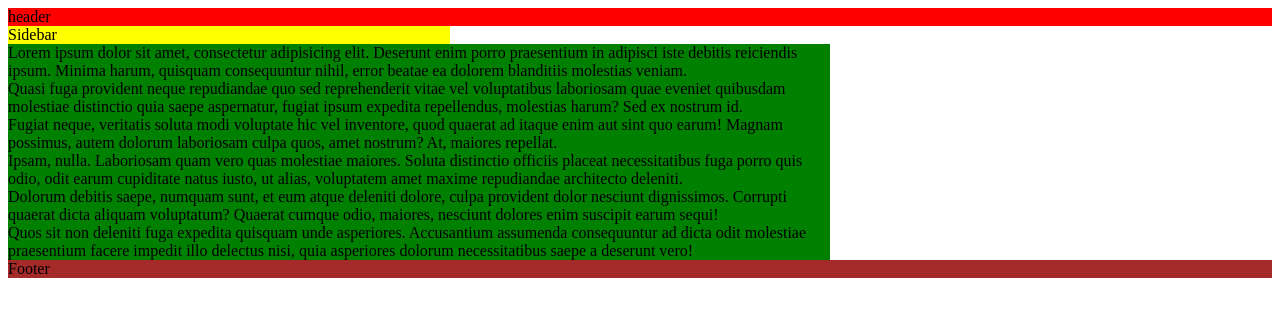
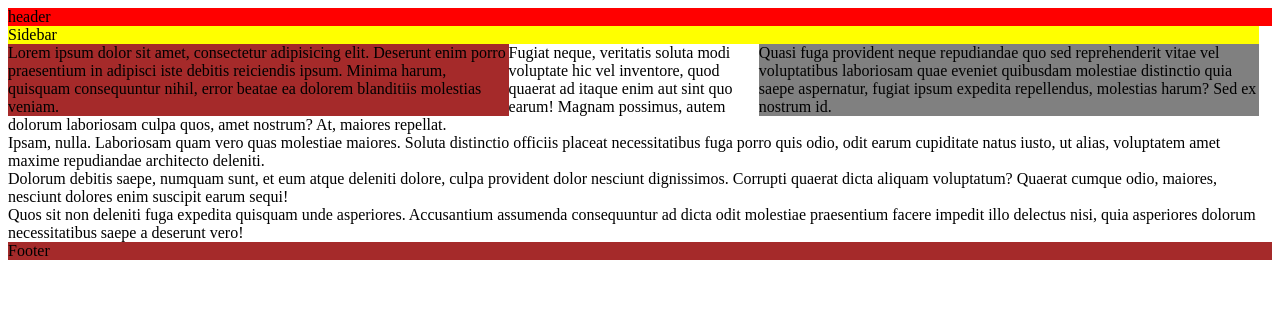
Before and after one commit to kvinzheng/css-drill, a plain HTML site: page float.html in a window 1280 px wide. Drawn offline with Linux system fonts and the light colour scheme.

Commit message:
updated readme

```diff
--- a/float.html
+++ b/float.html
@@ -9,15 +9,16 @@
         }
 
         article {
-            background: green;
-            width: 65%;
-            clear: both;
+            /*background: green;*/
+            width: 99%;
+            /*clear: both;*/
         }
 
-        aside {
+        .float0 {
             float: left;
             background: yellow;
-            width: 35%;
+            width: 99%;
+            /*clear:both;*/
             /*padding-bottom:1000px;*/
             /*margin-bottom: -1000px;*/
         }
@@ -28,6 +29,16 @@
         section {
           /*overflow: hidden;*/
         }
+        .float1 {
+          float: left;
+          width:40%;
+          background-color:brown;
+        }
+        .float2 {
+          float: right;
+          width:40%;
+          background-color:grey;
+        }
     </style>
 </head>
 <body>
@@ -35,12 +46,12 @@
         header
     </header>
     <section>
-        <aside>
+        <div class="float0">
             Sidebar
-        </aside>
+        </div>
         <article>
-            <div>Lorem ipsum dolor sit amet, consectetur adipisicing elit. Deserunt enim porro praesentium in adipisci iste debitis reiciendis ipsum. Minima harum, quisquam consequuntur nihil, error beatae ea dolorem blanditiis molestias veniam.</div>
-            <div>Quasi fuga provident neque repudiandae quo sed reprehenderit vitae vel voluptatibus laboriosam quae eveniet quibusdam molestiae distinctio quia saepe aspernatur, fugiat ipsum expedita repellendus, molestias harum? Sed ex nostrum id.</div>
+            <div class="float1">Lorem ipsum dolor sit amet, consectetur adipisicing elit. Deserunt enim porro praesentium in adipisci iste debitis reiciendis ipsum. Minima harum, quisquam consequuntur nihil, error beatae ea dolorem blanditiis molestias veniam.</div>
+            <div class="float2">Quasi fuga provident neque repudiandae quo sed reprehenderit vitae vel voluptatibus laboriosam quae eveniet quibusdam molestiae distinctio quia saepe aspernatur, fugiat ipsum expedita repellendus, molestias harum? Sed ex nostrum id.</div>
             <div>Fugiat neque, veritatis soluta modi voluptate hic vel inventore, quod quaerat ad itaque enim aut sint quo earum! Magnam possimus, autem dolorum laboriosam culpa quos, amet nostrum? At, maiores repellat.</div>
             <div>Ipsam, nulla. Laboriosam quam vero quas molestiae maiores. Soluta distinctio officiis placeat necessitatibus fuga porro quis odio, odit earum cupiditate natus iusto, ut alias, voluptatem amet maxime repudiandae architecto deleniti.</div>
             <div>Dolorum debitis saepe, numquam sunt, et eum atque deleniti dolore, culpa provident dolor nesciunt dignissimos. Corrupti quaerat dicta aliquam voluptatum? Quaerat cumque odio, maiores, nesciunt dolores enim suscipit earum sequi!</div>
```
Also changed, not shown: 1 other file.
